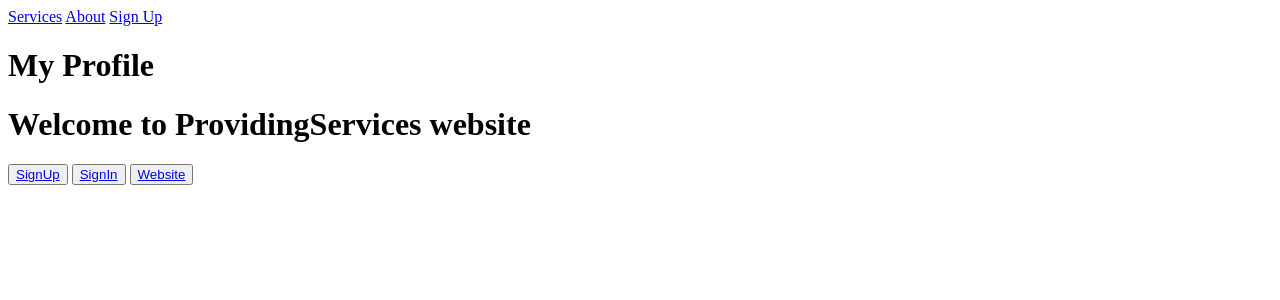
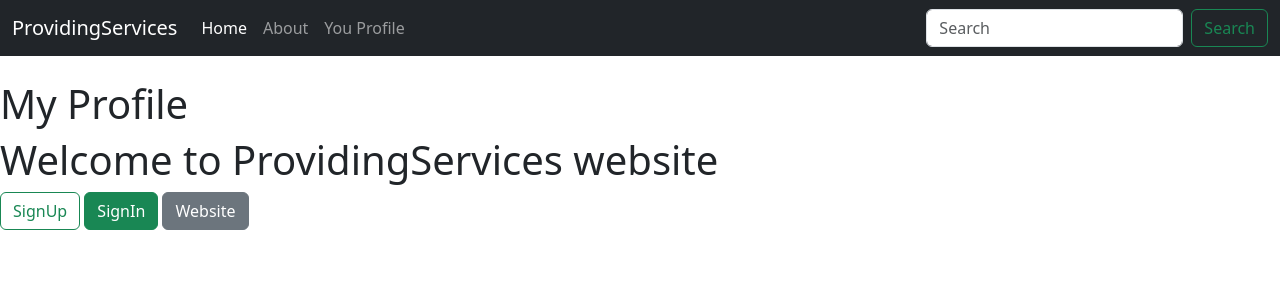
Before and after one commit to Dakose/onix_django_webapp, a Django app: page /authentication_page in a window 1280 px wide. Shown: the top 300 px of the page. Run offline with Django 5.2, Linux system fonts and the light colour scheme.

Commit message:
navbar bootstrap

```diff
--- a/petwebapp/services/views.py
+++ b/petwebapp/services/views.py
@@ -1,9 +1,6 @@
 from django.shortcuts import render
 from django.views.generic import ListView, DetailView
 from .models import UserService
-
-# def home(request):
-#     return render(request, 'home.html', {})
 
 class HomeView(ListView):
     model = UserService
--- a/petwebapp/templates/authentication/index.html
+++ b/petwebapp/templates/authentication/index.html
@@ -1,5 +1,7 @@
 {% extends 'base.html' %}
 {% load static %}
+
+{% block title %}Profile{% endblock %}
 
 {% block authentication_page %}
     <h1>My Profile</h1>
@@ -21,9 +23,9 @@
         <button type="submit"><a href="home">Website</a></button>
 
         {% else %}
-        <button type="submit"><a href="/signup">SignUp</a></button>
-        <button type="submit"><a href="/signin">SignIn</a></button>
-        <button type="submit"><a href="home">Website</a></button>
+        <a href="/signup" class="btn btn-outline-success">SignUp</a>
+        <a href="/signin" class="btn btn-success">SignIn</a>
+        <a href="home" class="btn btn-secondary">Website</a>
         {% endif %}
         <script src="" async defer></script>
 
--- a/petwebapp/templates/authentication/signin.html
+++ b/petwebapp/templates/authentication/signin.html
@@ -4,6 +4,7 @@
     <meta charset="UTF-8">
     <meta name="viewport" content="width=device-width, initial-scale=1.0">
     <title>SignIn</title>
+    <link href="https://cdn.jsdelivr.net/npm/bootstrap@5.3.3/dist/css/bootstrap.min.css" rel="stylesheet" integrity="sha384-QWTKZyjpPEjISv5WaRU9OFeRpok6YctnYmDr5pNlyT2bRjXh0JMhjY6hW+ALEwIH" crossorigin="anonymous">
 </head>
 <body>
     <h3>SignIn</h3>
@@ -19,5 +20,6 @@
 
         <button type="submit">Sign In</button>
     </form>
+    <script src="https://cdn.jsdelivr.net/npm/bootstrap@5.3.3/dist/js/bootstrap.bundle.min.js" integrity="sha384-YvpcrYf0tY3lHB60NNkmXc5s9fDVZLESaAA55NDzOxhy9GkcIdslK1eN7N6jIeHz" crossorigin="anonymous"></script>
 </body>
 </html>
--- a/petwebapp/templates/base.html
+++ b/petwebapp/templates/base.html
@@ -1,28 +1,58 @@
 {% load static %}
 
-<!DOCTYPE html>
+<!doctype html>
 <html lang="en">
-<head>
-    <meta charset="UTF-8">
-    <meta name="viewport" content="width=device-width, initial-scale=1.0">
-    <title>ProvidingServices</title>
-</head>
-<body>
-    <nav class="navbar">
-        <div class="container">
-            <div class="collapse navbar-collapse justify-content-end" id="navbarNavAltMarkup">
-                <div class="navbar-nav font-600 font-up font-sm">
-                    <a class="nav-link" href="home">Services</a>
-                    <a class="nav-link" href="about">About</a>
-                    <a class="nav-link" href="authentication_page">Sign Up</a>
-                </div>
-            </div>
+  <head>
+    <meta charset="utf-8">
+    <meta name="viewport" content="width=device-width, initial-scale=1">
+    <title>{% block title %}ProvidingServices{% endblock %}</title>
+    <link href="https://cdn.jsdelivr.net/npm/bootstrap@5.3.3/dist/css/bootstrap.min.css" rel="stylesheet" integrity="sha384-QWTKZyjpPEjISv5WaRU9OFeRpok6YctnYmDr5pNlyT2bRjXh0JMhjY6hW+ALEwIH" crossorigin="anonymous">
+  </head>
+  <body>
+    <!-- navbar -->
+    <nav class="navbar navbar-expand-lg navbar-dark bg-dark">
+      <div class="container-fluid">
+        <a class="navbar-brand">ProvidingServices</a>
+        <button class="navbar-toggler" type="button" data-bs-toggle="collapse" data-bs-target="#navbarSupportedContent" aria-controls="navbarSupportedContent" aria-expanded="false" aria-label="Toggle navigation">
+          <span class="navbar-toggler-icon"></span>
+        </button>
+        <div class="collapse navbar-collapse" id="navbarSupportedContent">
+          <ul class="navbar-nav me-auto mb-2 mb-lg-0">
+            <li class="nav-item">
+              <a class="nav-link active" aria-current="page" href="{% url 'home' %}">Home</a>
+            </li>
+            <li class="nav-item">
+              <a class="nav-link" href="{% url 'about' %}">About</a>
+            </li>
+            <li class="nav-item">
+              <a class="nav-link" href="{% url 'authentication_page' %}">You Profile</a>
+            </li>
+            <!-- dropdown menu -->
+            <!-- <li class="nav-item dropdown">
+              <a class="nav-link dropdown-toggle" href="#" role="button" data-bs-toggle="dropdown" aria-expanded="false">
+                Dropdown
+              </a>
+              <ul class="dropdown-menu">
+                <li><a class="dropdown-item" href="#">Action</a></li>
+                <li><a class="dropdown-item" href="#">Another action</a></li>
+                <li><hr class="dropdown-divider"></li>
+                <li><a class="dropdown-item" href="#">Something else here</a></li>
+              </ul>
+            </li> -->
+          </ul>
+          <form class="d-flex" role="search">
+            <input class="form-control me-2" type="search" placeholder="Search" aria-label="Search">
+            <button class="btn btn-outline-success" type="submit">Search</button>
+          </form>
         </div>
+      </div>
     </nav>
-
+    <br/>
+    <div class="container">
     {% block home %}
 
     {% endblock %}
+    </div>
 
     {% block authentication_page %}
 
@@ -32,5 +62,6 @@
 
     {% endblock %}
 
-</body>
+    <script src="https://cdn.jsdelivr.net/npm/bootstrap@5.3.3/dist/js/bootstrap.bundle.min.js" integrity="sha384-YvpcrYf0tY3lHB60NNkmXc5s9fDVZLESaAA55NDzOxhy9GkcIdslK1eN7N6jIeHz" crossorigin="anonymous"></script>
+  </body>
 </html>
```
Also changed, not shown: petwebapp/templates/article_details.html (+9 -1 lines), petwebapp/templates/authentication/signup.html (+7 -5 lines), README.md.
